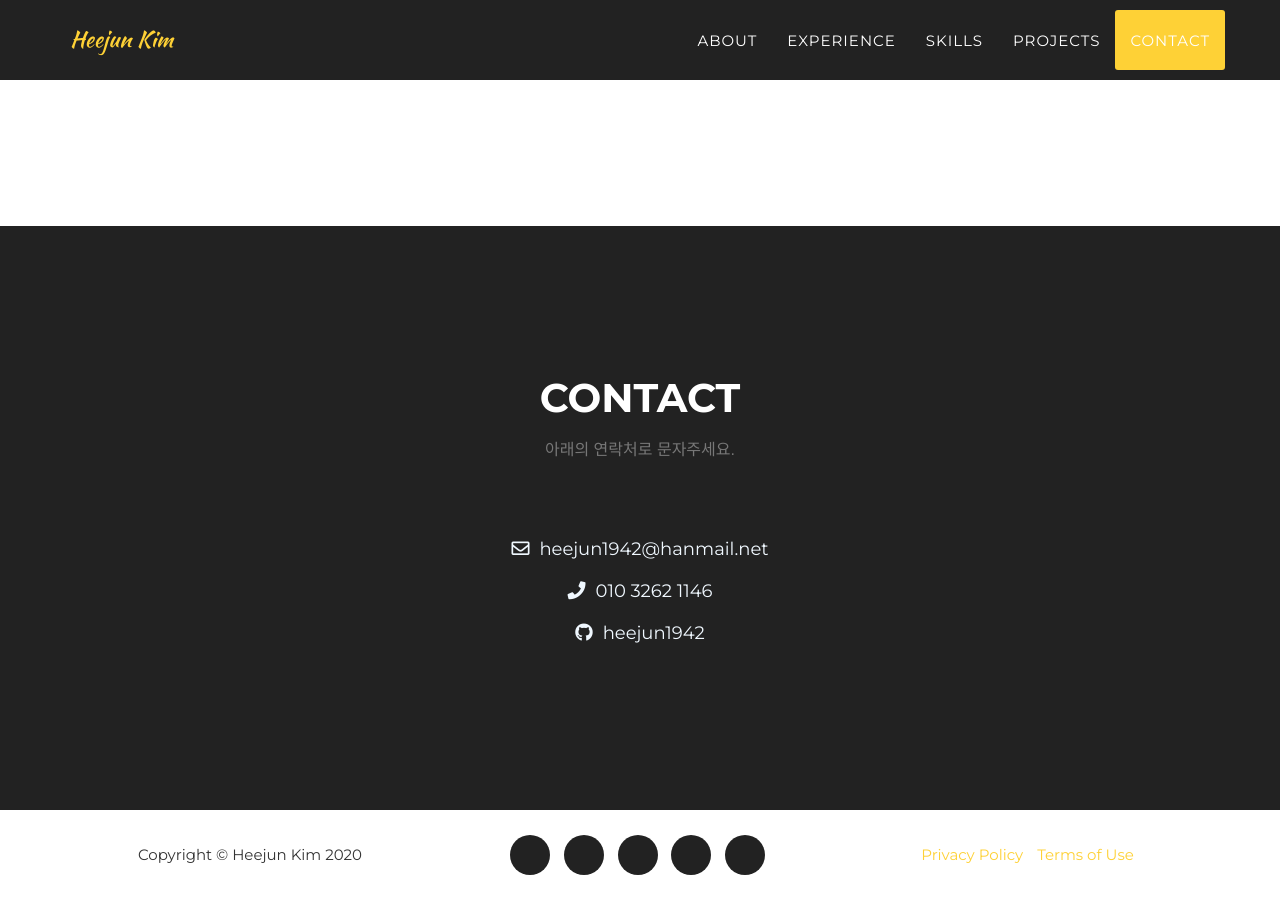
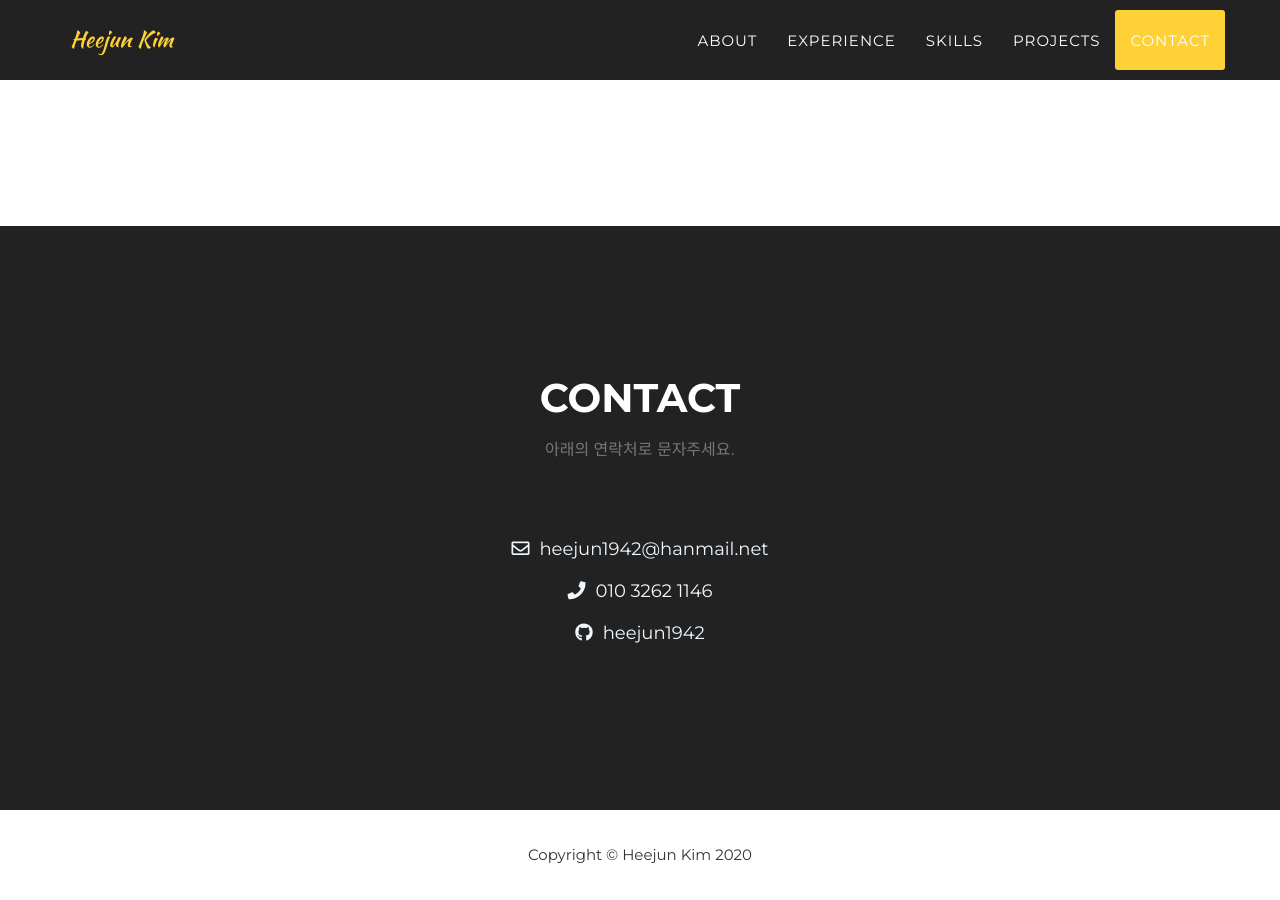
Before and after one commit to heejun1942/heejun1942.github.io, a Jekyll site: the page built from _posts/2014-07-18-project-1.markdown, in a window 1280 px wide and 900 px high, scrolled down 5308 px. Built offline with Jekyll 4.4.1, drawn with Linux system fonts in a browser that asks for light colours; nearby versions of some CDN libraries; some web fonts are replaced.

Commit message:
200707|| Update files

```diff
--- a/_includes/footer.html
+++ b/_includes/footer.html
@@ -1,25 +1,25 @@
   <footer>
         <div class="container">
-            <div class="row">
-                <div class="col-md-4">
+            <div class="row" style="text-align: center;">
+                <!-- <div class="col-md-4" > -->
                     <span class="copyright">Copyright &copy; {{ site.title }} {{ 'now' | date: "%Y" }}</span>
-                </div>
-                <div class="col-md-4">
+                <!-- </div> -->
+                <!-- <div class="col-md-4">
                     <ul class="list-inline social-buttons">
                         {% for network in site.social %}
                         <li><a href="{{ network.url }}"><i class="fa fa-{{ network.title }}"></i></a>
                         </li>
                         {% endfor %}
                     </ul>
-                </div>
-                <div class="col-md-4">
+                </div> -->
+                <!-- <div class="col-md-4">
                     <ul class="list-inline quicklinks">
                         <li><a href="#">Privacy Policy</a>
                         </li>
                         <li><a href="#">Terms of Use</a>
                         </li>
                     </ul>
-                </div>
+                </div> -->
             </div>
         </div>
     </footer>
```
